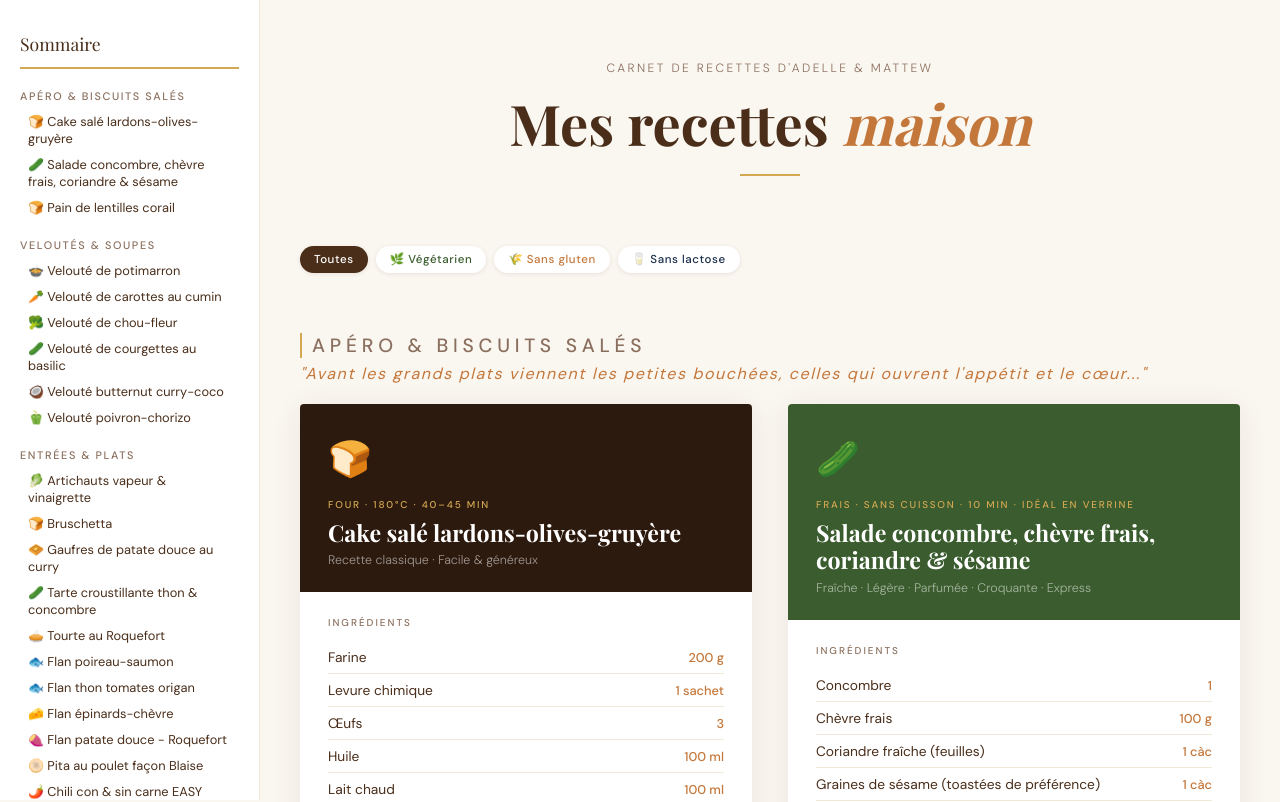
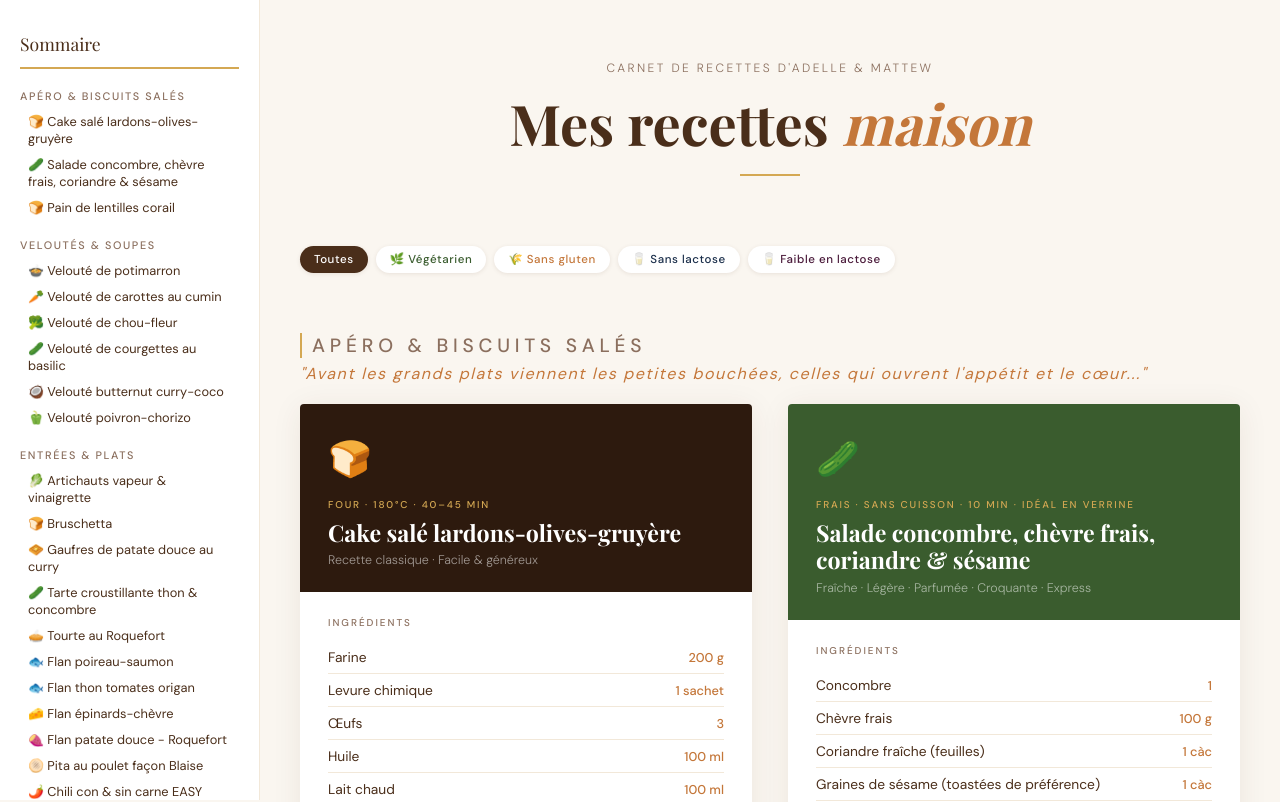
Before and after one commit to MattewEon/recettopia, an Angular app: page / in a window 1280 px wide. Shown: the top 802 px of the page. Built offline with nearby package versions, Linux system fonts and the light colour scheme; a web font is replaced by a local one.

Commit message:
feat: Add lactose-reduit filter

```diff
--- a/src/app/components/filter-bar/filter-bar.ts
+++ b/src/app/components/filter-bar/filter-bar.ts
@@ -17,5 +17,6 @@ export class FilterBarComponent {
     { id: 'vegetarien', label: '🌿 Végétarien' },
     { id: 'sans-gluten', label: '🌾 Sans gluten' },
     { id: 'sans-lactose', label: '🥛 Sans lactose' },
+    { id: 'lactose-reduit', label: '🥛 Faible en lactose' },
   ];
 }
--- a/src/styles.css
+++ b/src/styles.css
@@ -341,6 +341,9 @@ header h1 em {
 .filter-btn[data-filter="sans-lactose"]        { color: var(--navy); }
 .filter-btn[data-filter="sans-lactose"].active { background: var(--navy); color: white; }
 
+.filter-btn[data-filter="lactose-reduit"]        { color: var(--plum); }
+.filter-btn[data-filter="lactose-reduit"].active { background: var(--plum); color: white; }
+
 /* ── Notes ── */
 
 .note {
```
